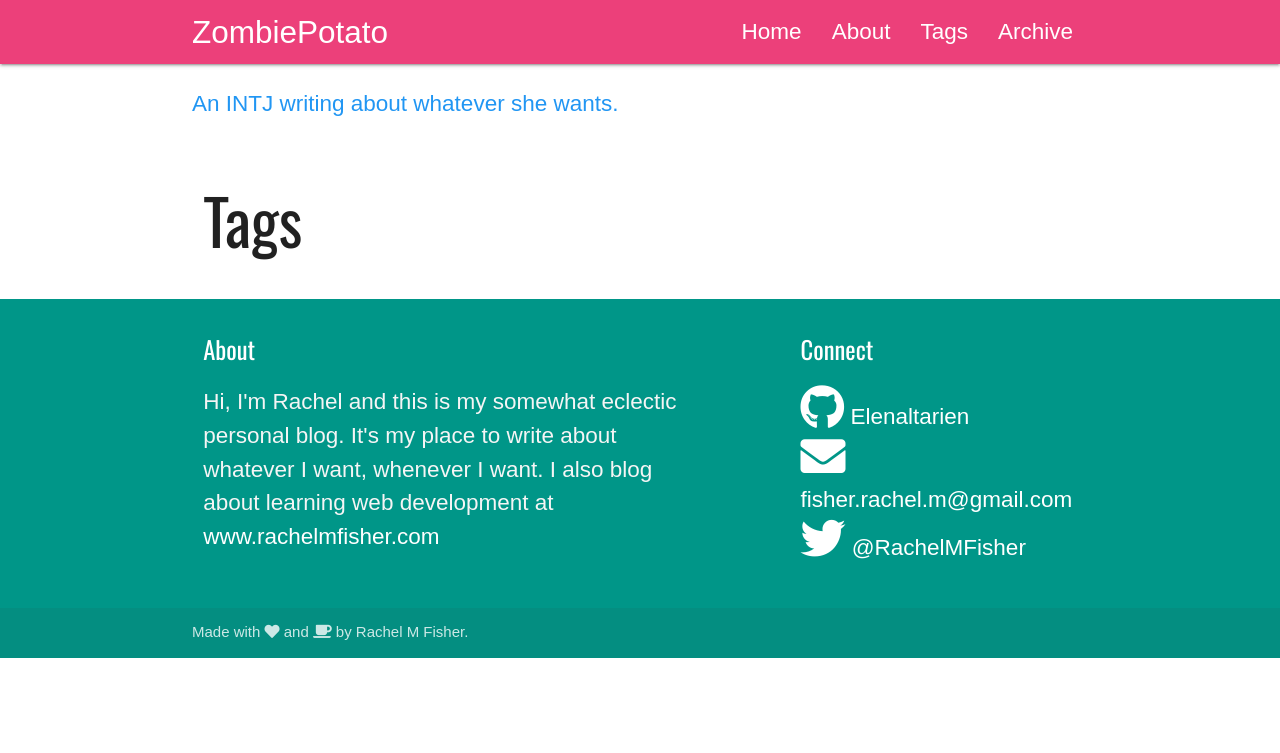
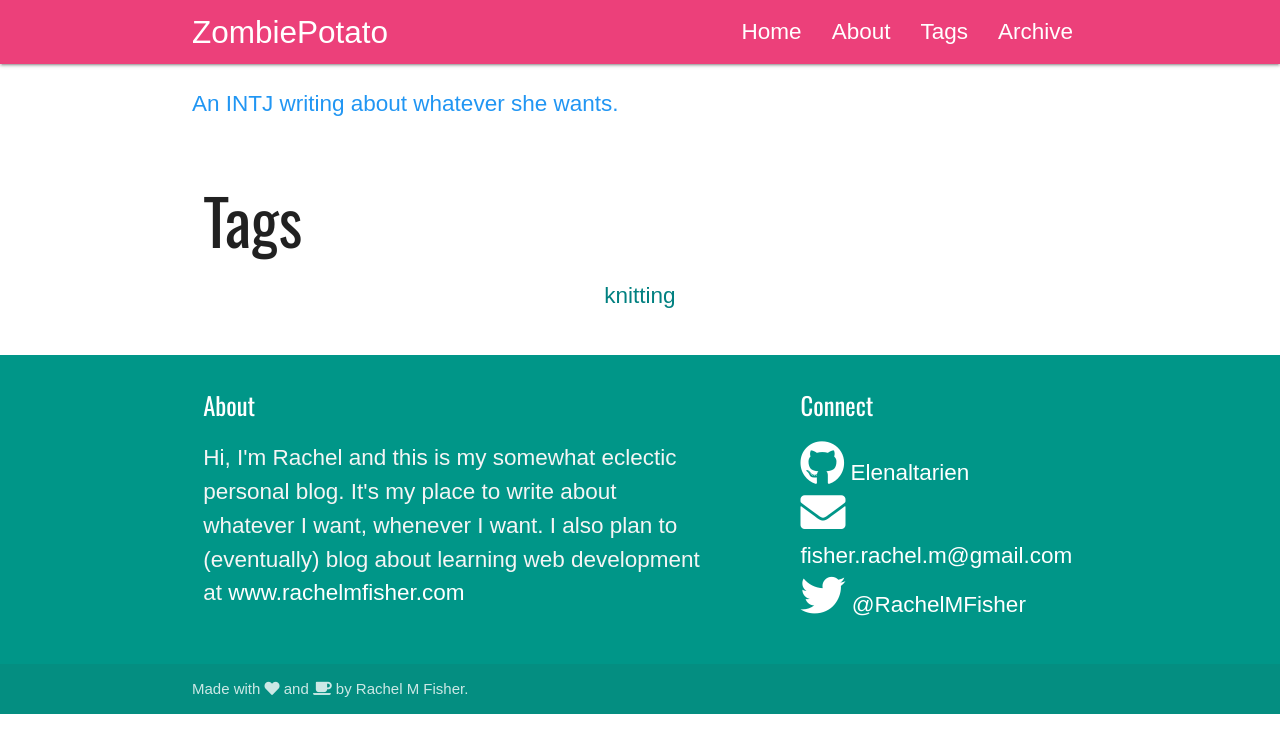
Before and after one commit to Elenaltarien/zombie-potato, a Jekyll site: the page built from tags.html, in a window 1280 px wide. Shown: the top 753 px of the page. Built offline with Jekyll 4.4.1, drawn with Linux system fonts in a browser that asks for light colours; nearby versions of some CDN libraries; some web fonts are replaced.

Commit message:
New post, added padding,margins  for images

```diff
--- a/_includes/footer.html
+++ b/_includes/footer.html
@@ -3,7 +3,7 @@
       <div class="row">
         <div class="col l7 s12">
           <h5 class="white-text">About</h5>
-          <p class="grey-text text-lighten-4">Hi, I'm Rachel and this is my somewhat eclectic personal blog. It's my place to write about whatever I want, whenever I want. I also blog about learning web development at <a class="white-text" target="blank" href="http://www.rachelmfisher.com">www.rachelmfisher.com</a></p>
+          <p class="grey-text text-lighten-4">Hi, I'm Rachel and this is my somewhat eclectic personal blog. It's my place to write about whatever I want, whenever I want. I also plan to (eventually) blog about learning web development at <a class="white-text" target="blank" href="http://www.rachelmfisher.com">www.rachelmfisher.com</a></p>
 
 
         </div>
--- a/assets/main.scss
+++ b/assets/main.scss
@@ -29,6 +29,11 @@
   font-family: $font-sans-serif;
 }
 
+img {
+  margin-right: 10px;
+  padding-right: 10px;
+}
+
 strong {
   font-weight: 600;
 }
--- /dev/null
+++ b/tags/health.html
@@ -0,0 +1,4 @@
+---
+layout: tagpage
+tag: Health
+---
```
Also changed, not shown: _drafts/lynch-syndrome.md (added, +6 -0 lines), _drafts/template.md (+0 -1 lines), _posts/2019-04-23-diy-loom-knitted-gaming-headphone-covers.md (added, +53 -0 lines), assets/images/headphonecover.jpg (added).
